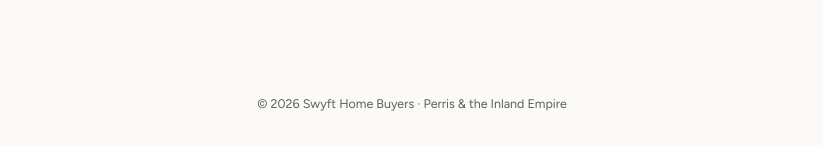
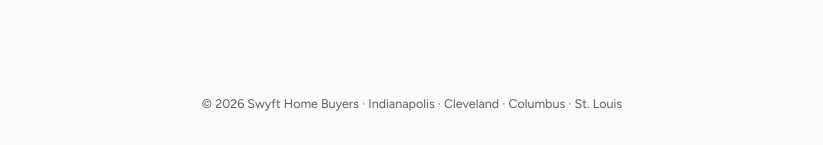
Before and after one commit to anthonyjreyna/swyft, a Next.js app: page /step-2 in a window 1280 px wide. Shown: the part 652-797 px from the top of the page, without its empty margins (228-1051 px from the left). Built offline with nearby package versions, Linux system fonts and the light colour scheme; no server answers.

Commit message:
Add files via upload

```diff
--- a/components/funnel.js
+++ b/components/funnel.js
@@ -133,7 +133,7 @@ export function FunnelLayout({ step, title, subtitle, children }) {
       </main>
 
       <footer className="f-foot">
-        {"\u00A9"} {new Date().getFullYear()} Swyft Home Buyers {"\u00B7"} Perris &amp; the Inland Empire
+        {"\u00A9"} {new Date().getFullYear()} Swyft Home Buyers {"\u00B7"} Indianapolis {"\u00B7"} Cleveland {"\u00B7"} Columbus {"\u00B7"} St. Louis
       </footer>
     </div>
   );
```
